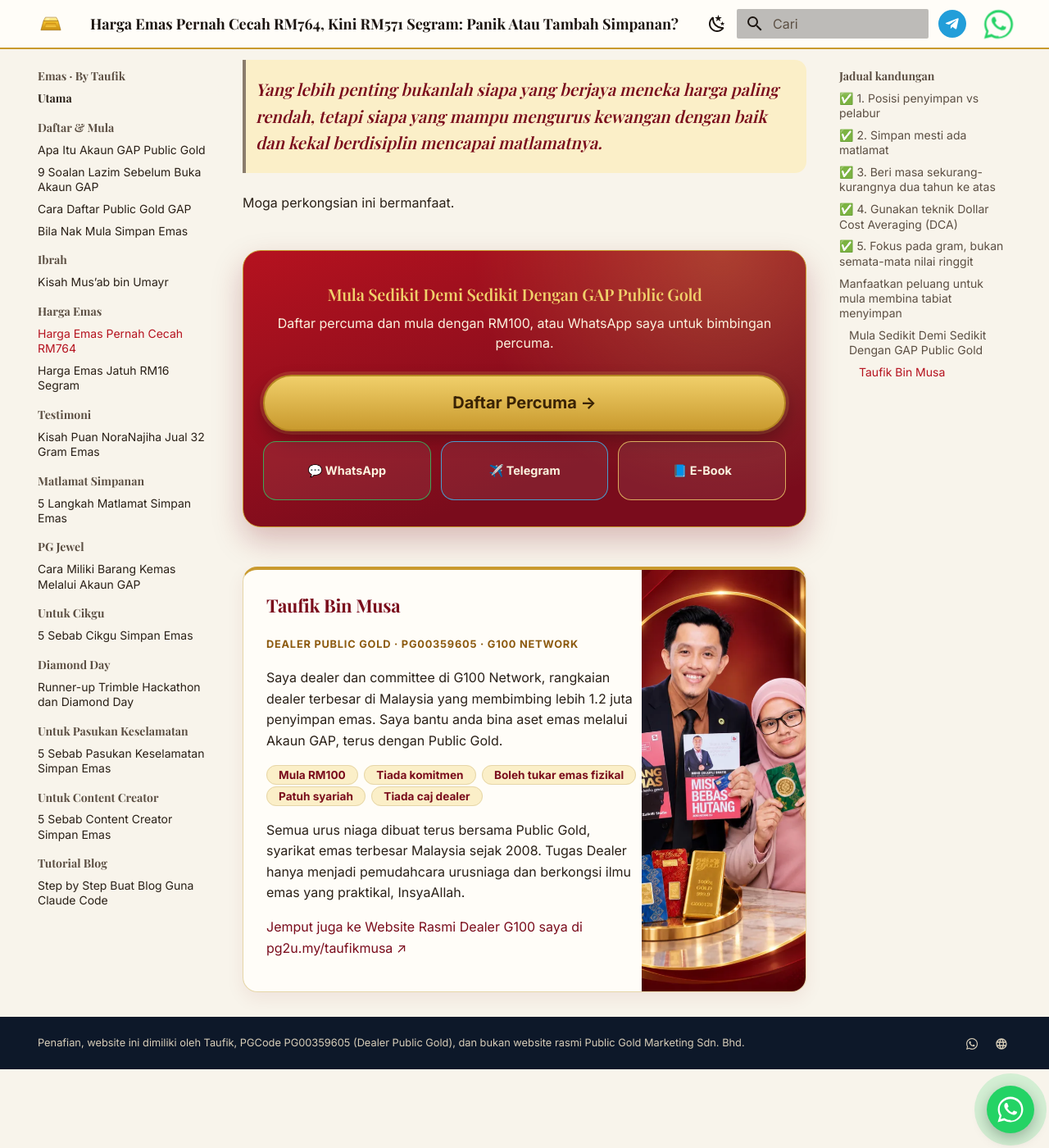
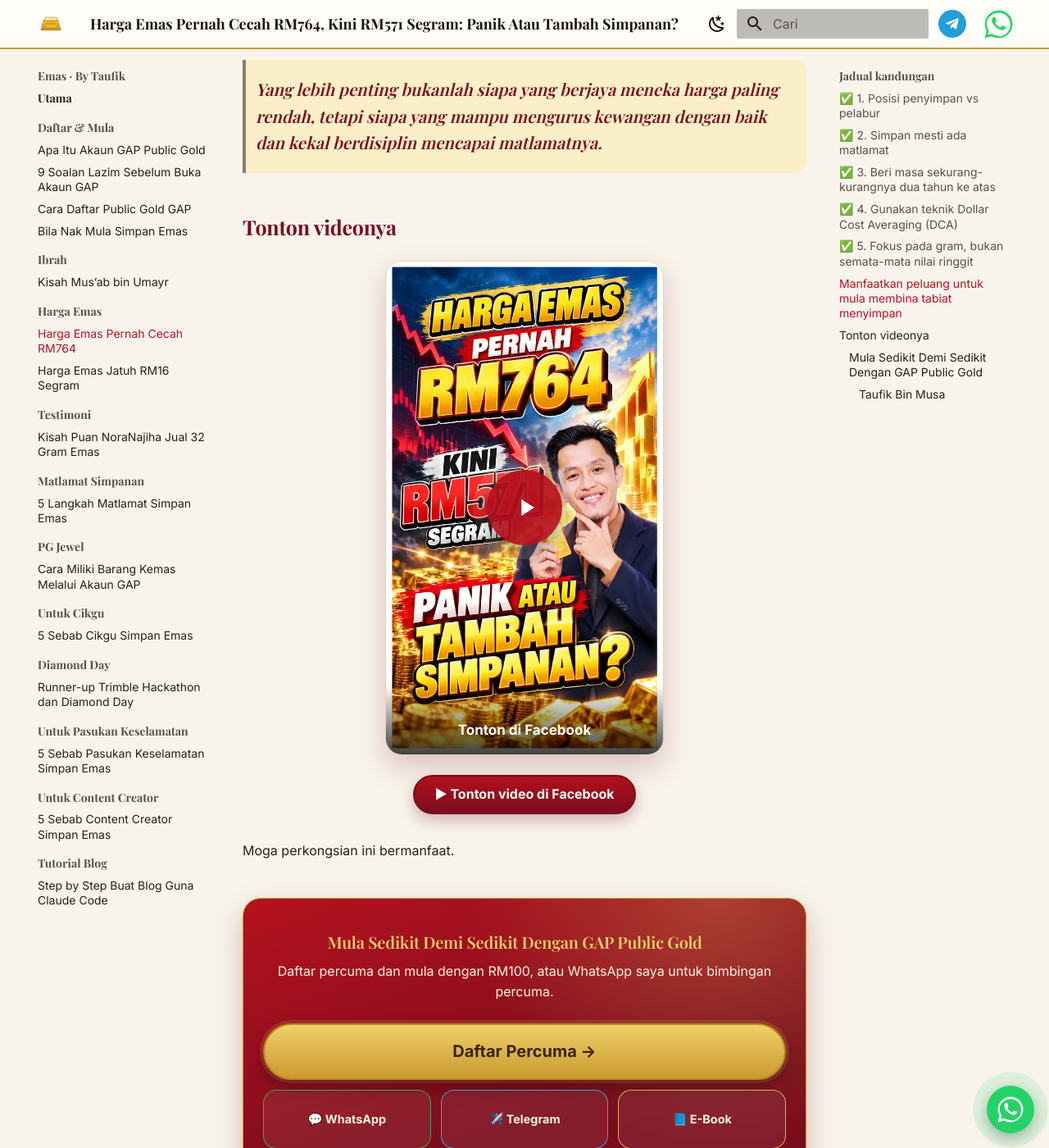
Before and after one commit to taufikmusa/emas, an MkDocs documentation site: the page built from docs/artikel/harga-emas-pernah-cecah-rm764-kini-rm571-segram.md, in a window 1280 px wide and 1400 px high, scrolled down 4654 px. Shown: the whole window at 82% size. Built offline with MkDocs 1.6.1 and Material for MkDocs 9.7.7, drawn with Linux system fonts in a browser that asks for light colours; some web fonts are replaced.

Commit message:
Video Facebook di bawah artikel harga emas pernah cecah RM764
Co-Authored-By: Claude Sonnet 5.5 <noreply@anthropic.com>
Claude-Session: https://claude.ai/code/session_01Kg5rzoNKh8hvmsKW8L46De

```diff
--- a/docs/artikel/harga-emas-pernah-cecah-rm764-kini-rm571-segram.md
+++ b/docs/artikel/harga-emas-pernah-cecah-rm764-kini-rm571-segram.md
@@ -90,6 +90,16 @@ Tak perlu tunggu ada duit yang banyak. Mulakan ikut kemampuan, tetapkan matlamat
 
 > Yang lebih penting bukanlah siapa yang berjaya meneka harga paling rendah, tetapi siapa yang mampu mengurus kewangan dengan baik dan kekal berdisiplin mencapai matlamatnya.
 
+## Tonton videonya
+
+<a class="video-thumb" href="https://www.facebook.com/share/v/18bP2rYy9z/" aria-label="Tonton video harga emas pernah cecah RM764, kini RM571 segram di Facebook">
+<img src="../../assets/harga-cecah-video-thumb.webp" alt="Thumbnail video: Harga emas pernah RM764, kini RM571 segram. Panik atau tambah simpanan?" width="640" height="1137" loading="lazy" decoding="async">
+<span class="video-play" aria-hidden="true"><svg viewBox="0 0 24 24" width="34" height="34"><path fill="currentColor" d="M8 5v14l11-7z"/></svg></span>
+<span class="video-label">Tonton di Facebook</span>
+</a>
+
+<p class="video-cta"><a class="md-button md-button--primary" href="https://www.facebook.com/share/v/18bP2rYy9z/">▶ Tonton video di Facebook</a></p>
+
 Moga perkongsian ini bermanfaat.
 
 <div class="cta" markdown>
```
Also changed, not shown: docs/assets/harga-cecah-video-thumb.webp (added).
